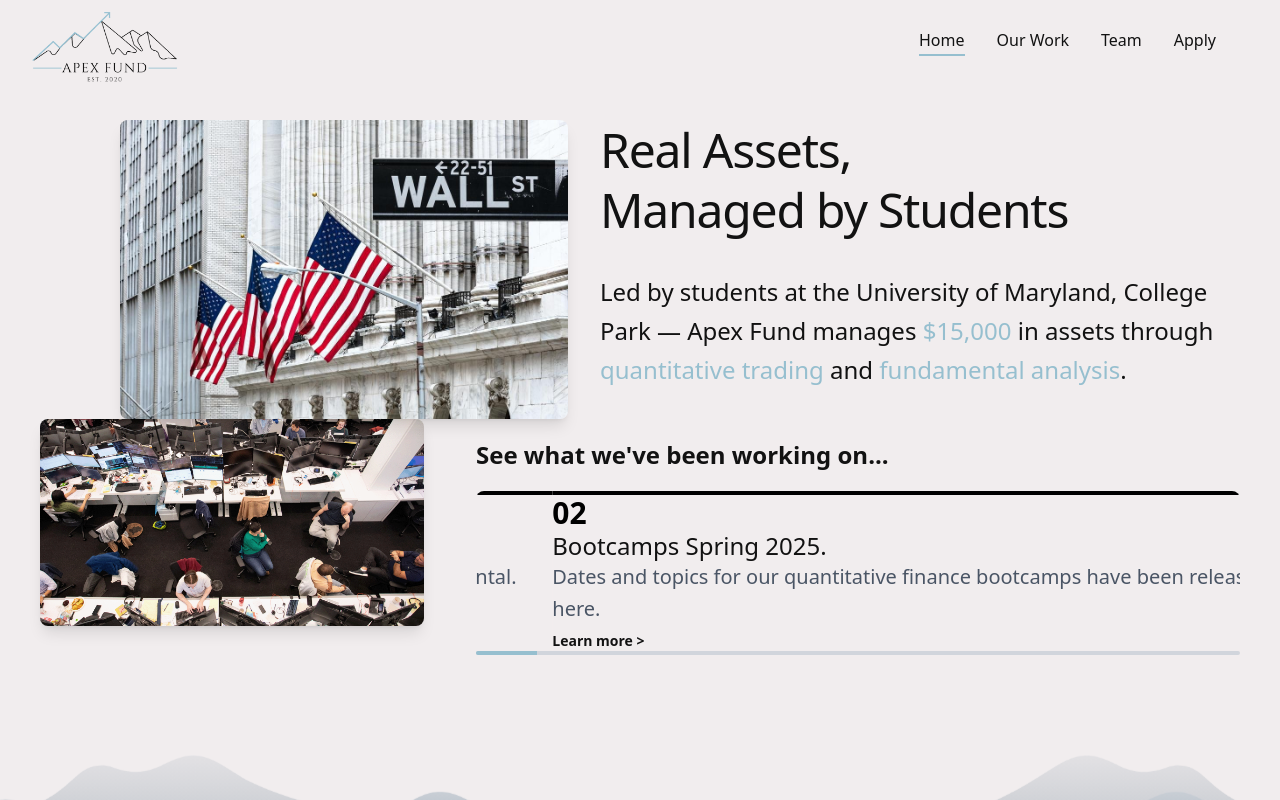
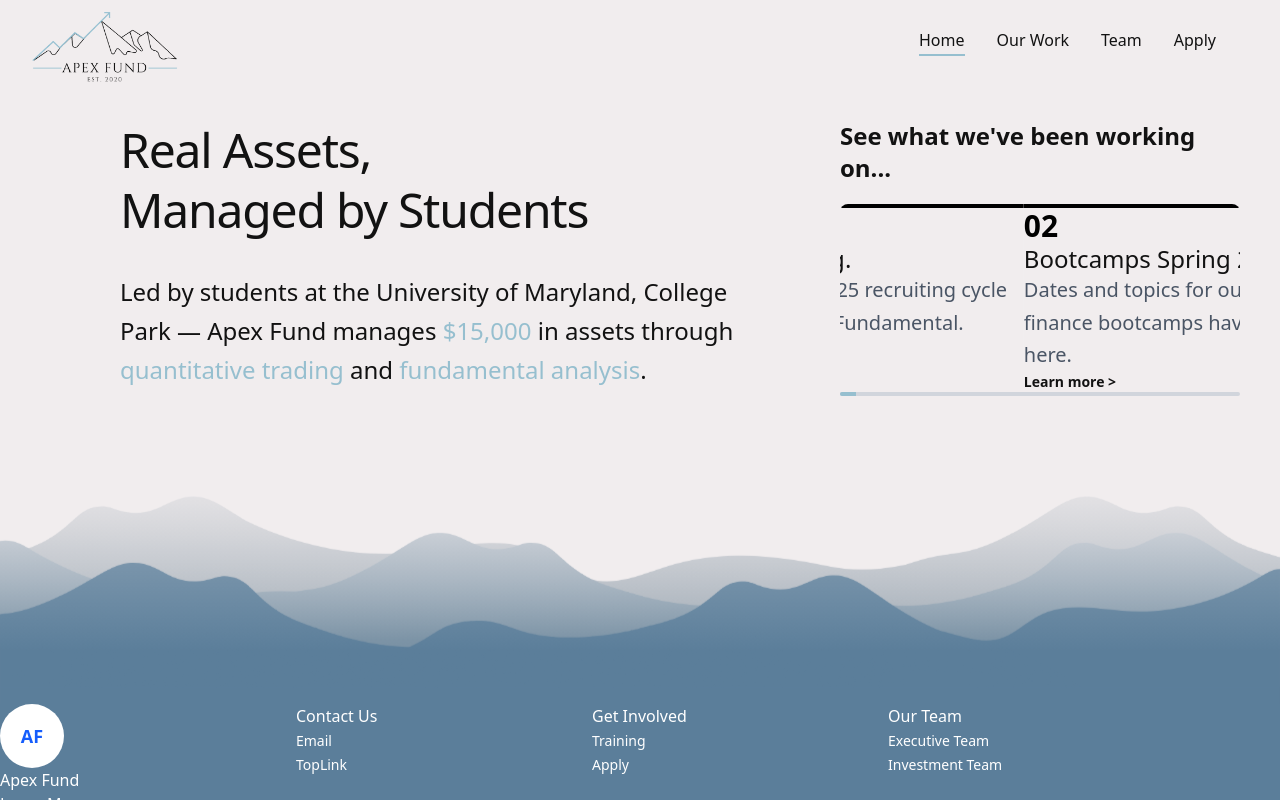
Before and after one commit to apexfund/apex-website, a React (Vite) app: page / in a window 1280 px wide. Shown: the top 800 px of the page. Built offline with nearby package versions, Linux system fonts and the light colour scheme.

Commit message:
removed images for cleaner look, fixed footer alignment

```diff
--- a/package.json
+++ b/package.json
@@ -11,12 +11,10 @@
   },
   "dependencies": {
     "@tailwindcss/vite": "^4.1.10",
+    "animejs": "^4.0.2",
     "buffer": "^6.0.3",
     "gray-matter": "^4.0.3",
     "lucide-react": "^0.522.0",
-    "@tailwindcss/vite": "^4.1.10",
-    "buffer": "^6.0.3",
-    "gray-matter": "^4.0.3",
     "react": "^19.1.0",
     "react-dom": "^19.1.0",
     "react-markdown": "^10.1.0",
--- a/src/components/header.tsx
+++ b/src/components/header.tsx
@@ -14,7 +14,7 @@
   const [isOpen, setIsOpen] = useState(false)
 
   return (
-    <header className="bg-[#F1EDEE]">
+    <header className="bg-[#F1EDEE] sticky top-0 z-50">
       <div className="max-w-7xl mx-auto px-6 sm:px-8">
         <nav className="flex items-center justify-between h-20">
           {/* Left Logo */}
--- a/src/pages/landing.tsx
+++ b/src/pages/landing.tsx
@@ -1,8 +1,7 @@
 import React, { useState, useRef, useEffect } from 'react'
 import Header from '../components/header'
 import Footer from '../components/footer'
-import heroImg from '../assets/nyse.jpg'
-import workImg from '../assets/work.png'
+
 
 const updates = [
   { id: '01', title: 'Fall 2025 Recruiting.', desc: 'Applications for Fall 2025 recruiting cycle are out for Quant and Fundamental.' },
@@ -16,7 +15,7 @@
   const [currentSlide, setCurrentSlide] = useState(0)
   const [slideProgress, setSlideProgress] = useState(0)
 
-  const SLIDE_DURATION = 5000 // 4 seconds per slide
+  const SLIDE_DURATION = 5000 // 5 seconds per slide
 
   const goToSlide = (index) => {
     setCurrentSlide(index)
@@ -53,7 +52,7 @@
 
   // Slot machine animation for the number
   useEffect(() => {
-    const duration = 5000 // 3.5 seconds (slower)
+    const duration = 5000 // 5 seconds
     const targetNumber = 15000
     const startTime = Date.now()
 
@@ -91,20 +90,11 @@
       <Header />
 
       <div className="!m-10">
-        {/* Hero Section - Pushed Much More to the Right */}
+        {/* Hero Section with Side-by-Side Layout */}
         <section className="relative px-6 sm:px-8 py-12 max-w-7xl mx-auto">
-          <div className="!ml-20 flex flex-col lg:flex-row items-start gap-8 !lg:ml-32 !xl:ml-48">
-            {/* NYSE Image - Left of Text on Large Screens, Below on Small */}
-            <div className="flex-shrink-0 mr-0 lg:mr-16 order-2 lg:order-1">
-              <img
-                src={heroImg}
-                alt="NYSE Building"
-                className="w-80 h-64 lg:w-96 lg:h-80 xl:w-[28rem] xl:h-96 rounded-lg object-cover shadow-lg"
-              />
-            </div>
-
-            {/* Hero Text - Much Larger and More to the Right */}
-            <div className="flex-1 lg:max-w-2xl order-1 lg:order-2">
+          <div className="!ml-20 flex flex-col lg:flex-row lg:items-start lg:gap-12 xl:gap-16 !lg:ml-32 !xl:ml-48">
+            {/* Hero Text - Left Side */}
+            <div className="flex-1 lg:max-w-2xl">
               <h1 className="!text-5xl sm:text-7xl lg:text-8xl xl:text-9xl font-black !mb-8 !leading-tight !tracking-tight !text-left">
                 Real Assets,<br />Managed by Students
               </h1>
@@ -115,23 +105,9 @@
                 <strong className="text-[#96BFCF] font-bold"> fundamental analysis</strong>.
               </p>
             </div>
-          </div>
-        </section>
 
-        {/* Second Image and Horizontal Carousel Section */}
-        <section className="px-6 sm:px-8 pt-8 pb-12 max-w-7xl mx-auto">
-          <div className="flex flex-col lg:flex-row items-start gap-8">
-            {/* Second Image - Positioned More to the Right to Match Figma */}
-            <div className="flex-shrink-0 lg:ml-48 xl:ml-64">
-              <img
-                src={workImg}
-                alt="Wall Street Trading Floor"
-                className="w-72 h-56 lg:w-80 lg:h-64 xl:w-96 xl:h-72 rounded-lg object-cover shadow-lg"
-              />
-            </div>
-
-            {/* Auto-Playing News Slideshow */}
-            <div className="flex-1 lg:ml-8 !mt-5 !ml-5">
+            {/* Carousel - Right Side on Desktop, Below on Mobile */}
+            <div className="w-full lg:w-96 xl:w-[400px] flex-shrink-0 mt-12 lg:mt-0">
               <h2 className="!mb-5 !text-2xl !font-bold !text-left">
                 <span className="border-b-2 border-black pb-2 inline-block font-bold">See what we've been working on...</span>
               </h2>
--- a/src/pages/our-work.tsx
+++ b/src/pages/our-work.tsx
@@ -9,6 +9,7 @@
     <div className="flex flex-col min-h-screen">
       <Header />
       <main className="flex-grow flex flex-col justify-center items-center p-8">
+        <div className='bg-[#F1EDEE] w-full h-full'>
           <h1 className="text-4xl font-bold text-center mb-4">Strategies and Reportings</h1>
             <p className="text-center text-gray-600 mb-8">
               All of Apex Fund’s news, outlined strategies, and past research.
@@ -18,6 +19,7 @@
                 <PostCard key={p.meta.slug} meta={p.meta} />
               ))}
             </div>
+        </div>
       </main>
       <Footer />
     </div>
```
Also changed, not shown: 1 other file (tests, documents, lock files or other folders). Lines whose indentation alone changed are shown as unchanged.
